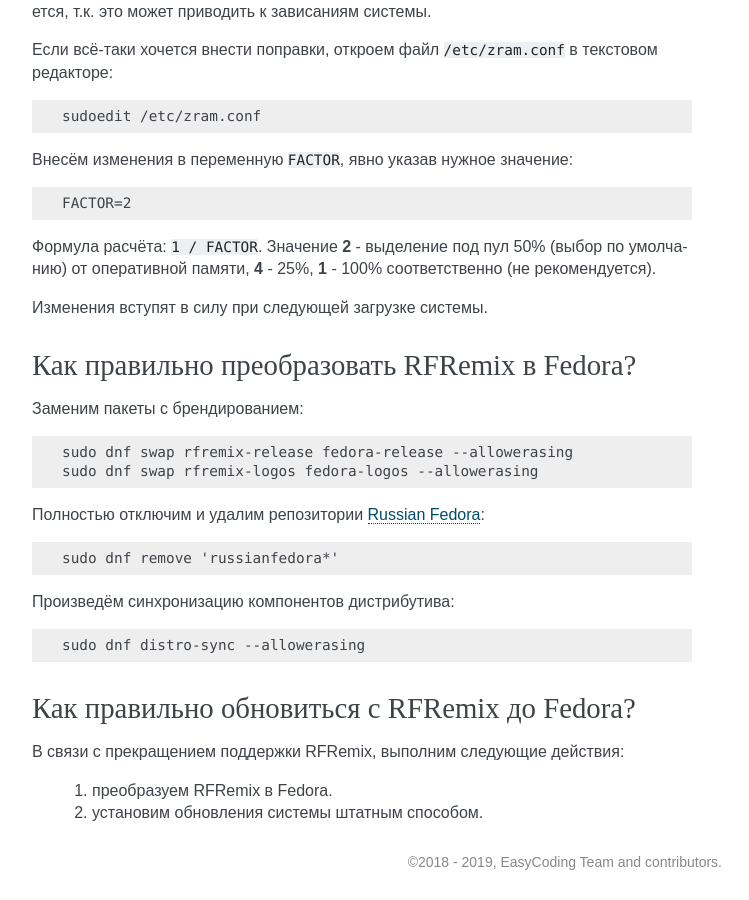
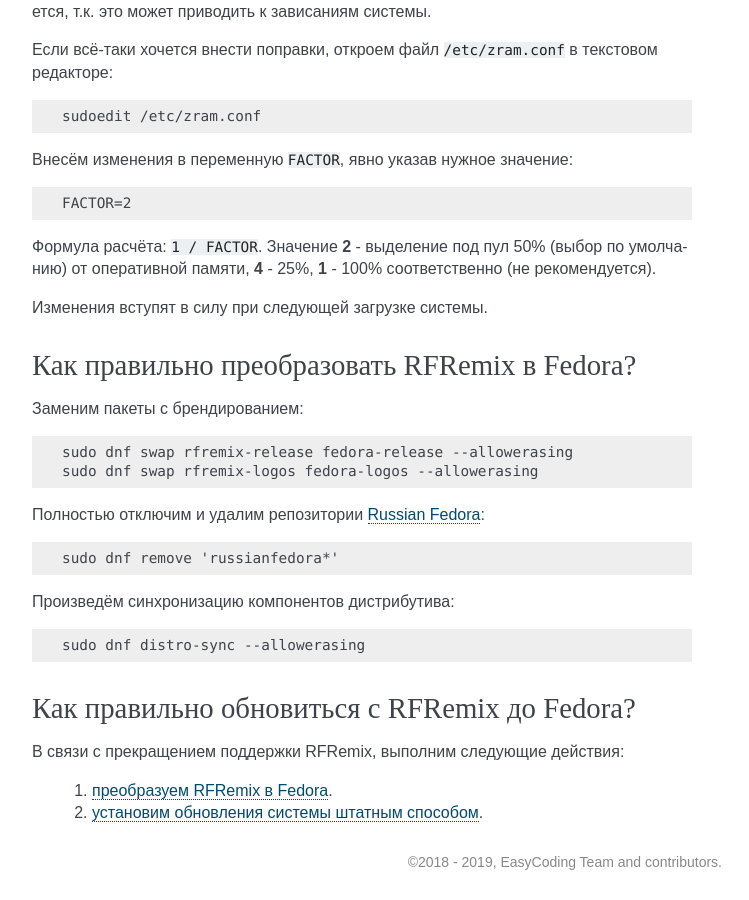
Before and after one commit to RussianFedora/FAQ, a Sphinx documentation site: the page built from source/tips-and-tricks.rst, in a window 1280 px wide and 900 px high, scrolled down 6007 px. Shown: the whole window, without its empty margins (388-1137 px from the left). Built offline with Sphinx 7.4.7, drawn with Linux system fonts in a browser that asks for light colours; part of the change alters nothing that is shown.

```diff
--- a/source/tips-and-tricks.rst
+++ b/source/tips-and-tricks.rst
@@ -378,5 +378,5 @@ SWF файл - это исполняемый файл формата Adobe Flash
 
 В связи с прекращением поддержки RFRemix, выполним следующие действия:
 
-  1. преобразуем RFRemix в Fedora.
-  2. установим обновления системы штатным способом.
+  1. :ref:`преобразуем RFRemix в Fedora <rfremix-fedora>`.
+  2. :ref:`установим обновления системы штатным способом <dist-upgrade>`.
```
